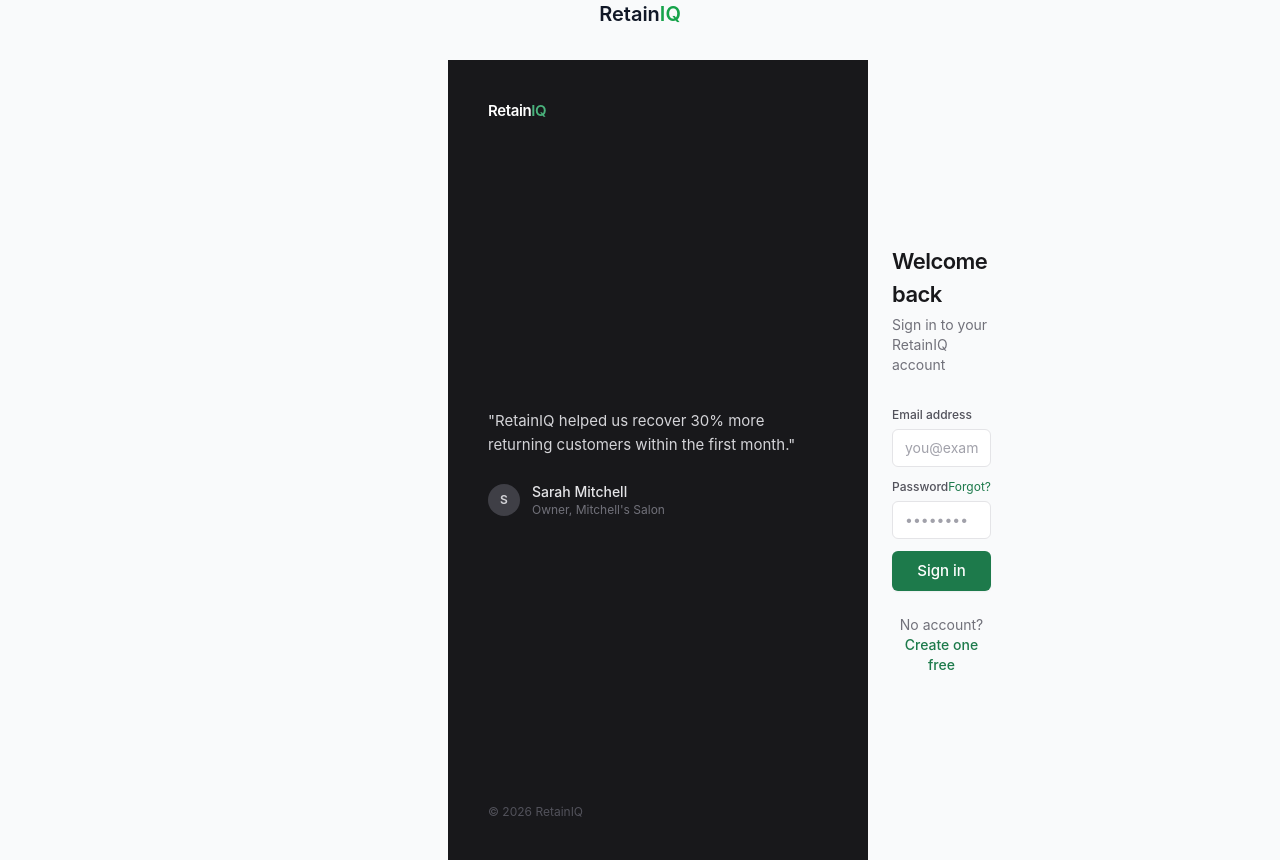
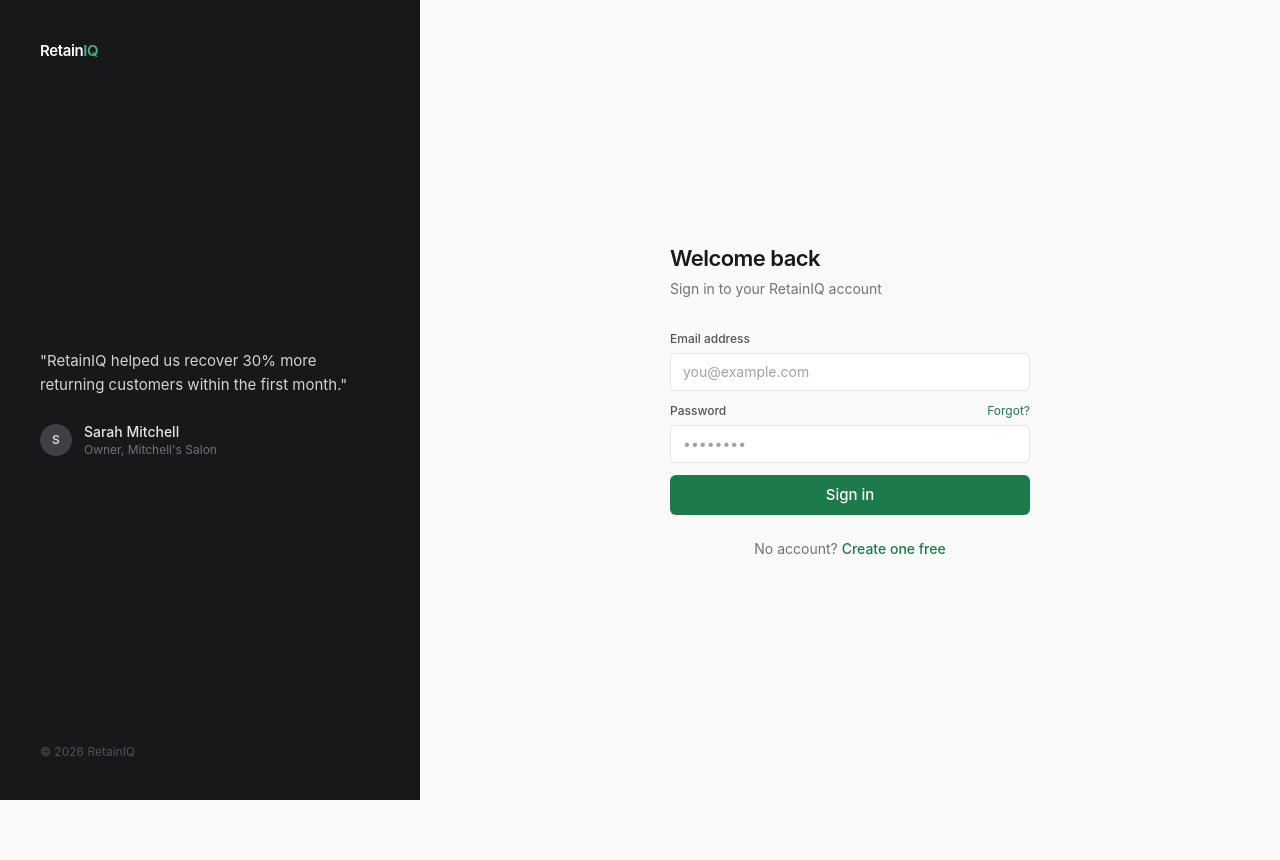
Before and after one commit to alexandresafernandes-png/RetainIQ, a Next.js app in the folder Verce/retain-iq/: page /login in a window 1280 px wide. After the commit the page ends 800 px from the top, so only its background shows below. Built offline with nearby package versions, Linux system fonts and the light colour scheme.

Commit message:
Update layout.tsx

```diff
--- a/Verce/retain-iq/src/app/(auth)/layout.tsx
+++ b/Verce/retain-iq/src/app/(auth)/layout.tsx
@@ -1,14 +1,4 @@
+// Pass-through — each auth page owns its full-screen layout
 export default function AuthLayout({ children }: { children: React.ReactNode }) {
-  return (
-    <div className="min-h-screen bg-gray-50 flex flex-col items-center justify-center px-4">
-      <div className="w-full max-w-sm">
-        <div className="text-center mb-8">
-          <a href="/" className="text-xl font-semibold text-gray-900">
-            Retain<span className="text-green-600">IQ</span>
-          </a>
-        </div>
-        {children}
-      </div>
-    </div>
-  );
+  return <>{children}</>;
 }
```
